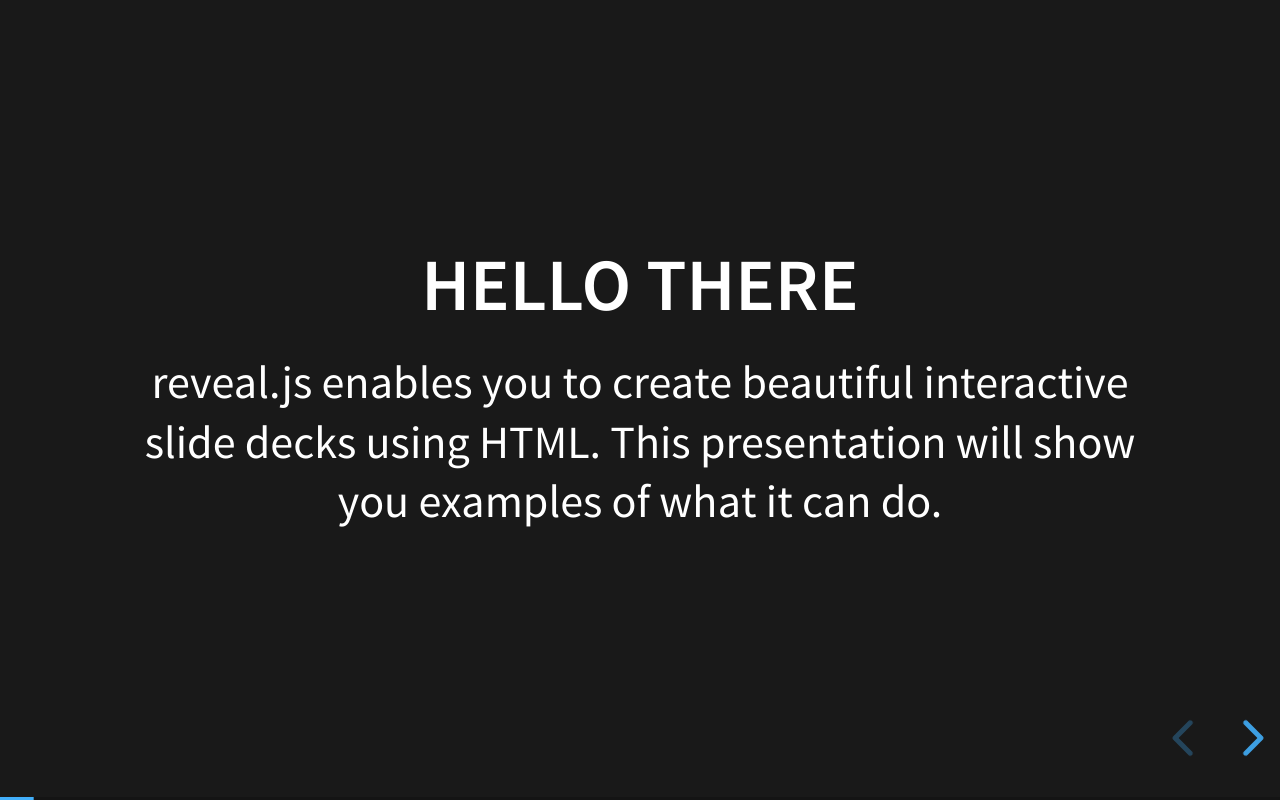
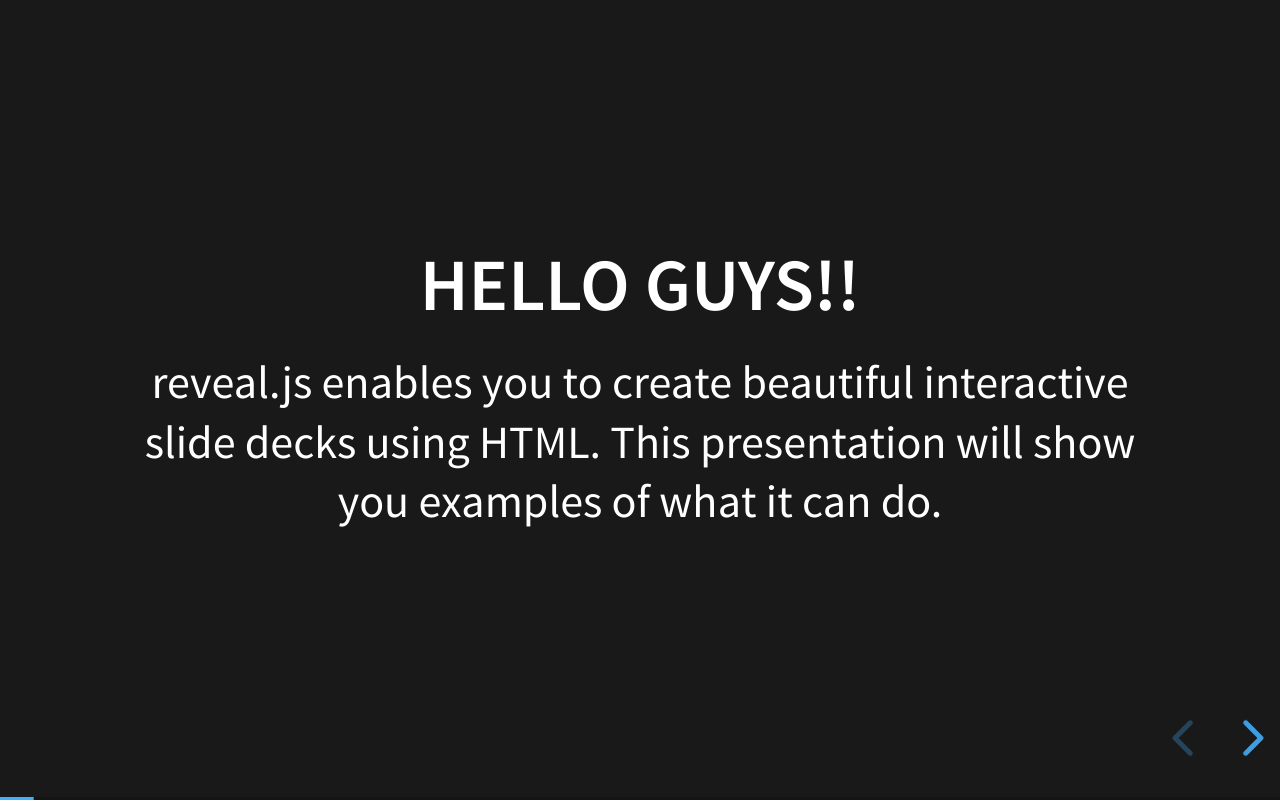
Before and after one commit to ciciyuliaananda/TimColab_SCB_2021, a website: page reveal.js-master/demo.html in a window 1280 px wide. Both pictures are taken after a click on the button "next slide". Drawn offline with Linux system fonts and the light colour scheme.

Commit message:
Edit file demo.html

```diff
--- a/reveal.js-master/demo.html
+++ b/reveal.js-master/demo.html
@@ -39,7 +39,7 @@
 				</section>
 
 				<section>
-					<h2>Hello There</h2>
+					<h2>Hello Guys!!</h2>
 					<p>
 						reveal.js enables you to create beautiful interactive slide decks using HTML. This presentation will show you examples of what it can do.
 					</p>
```
